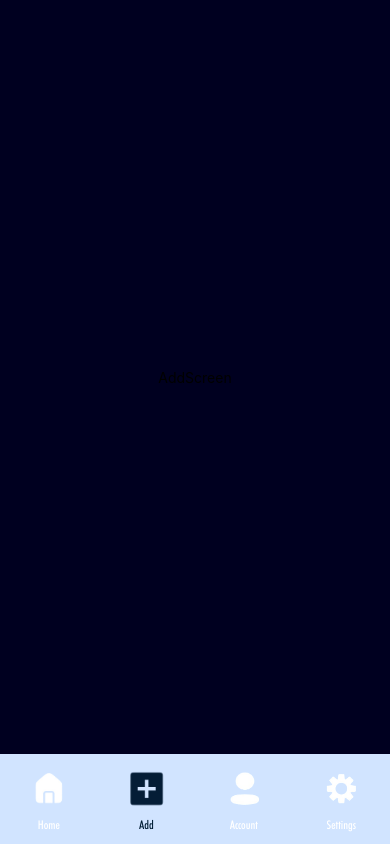
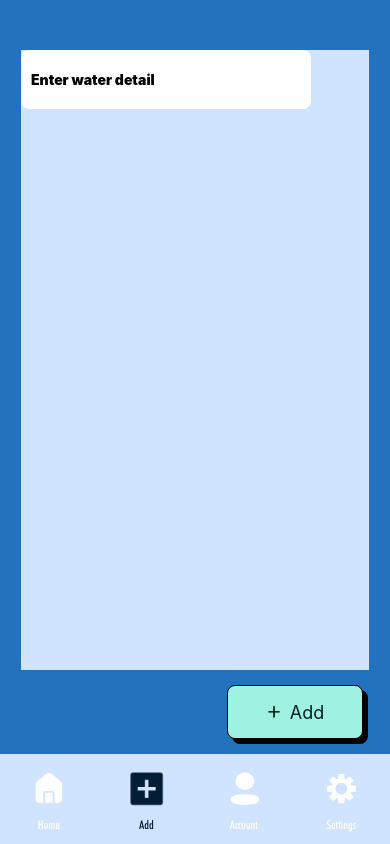
Before and after one commit to Ashadowmonarch/Water-tracker-App, a React Native app in the folder frontend/: screen /Add in a window 390 px wide. Built offline with nearby package versions, Linux system fonts and the light colour scheme; no server answers.

Commit message:
Configure adding water details

```diff
--- a/frontend/components/AddButton.jsx
+++ b/frontend/components/AddButton.jsx
@@ -1,12 +1,25 @@
 import { View, Text, Image, StyleSheet, TouchableOpacity } from "react-native";
 import React from "react";
 import * as Font from "expo-font";
+import { usePostWaterDetail } from "../services/mutations";
 
-const AddButton = () => {
+const AddButton = ({ waterName, setWaterName }) => {
+  const mutation = usePostWaterDetail();
+  const handlePress = () => {
+    mutation.mutate({ name: waterName });
+    setWaterName("");
+  };
   return (
     <View style={styles.addButtonMainContainer}>
-      <TouchableOpacity style={styles.addButton} activeOpacity={0.95}>
-        <Image source={require("../images/addLogo.png")} style={styles.image} />
+      <TouchableOpacity
+        onPress={handlePress}
+        style={styles.addButton}
+        activeOpacity={0.95}
+      >
+        <Image
+          source={require("../assets/images/addLogo.png")}
+          style={styles.image}
+        />
         <Text style={styles.addButtonText}>Add</Text>
       </TouchableOpacity>
       <View style={styles.addButtonShadow} />
@@ -19,6 +32,9 @@ export default AddButton;
 const styles = StyleSheet.create({
   addButtonMainContainer: {
     position: "relative",
+    marginLeft: 200,
+    marginTop: 30,
+    marginBottom: -20,
   },
   addButton: {
     width: 136,
--- a/frontend/screens/AddScreen.jsx
+++ b/frontend/screens/AddScreen.jsx
@@ -1,10 +1,32 @@
-import { View, Text, StyleSheet } from "react-native";
+import { View, Text, StyleSheet, TextInput } from "react-native";
+import AddButton from "../components/AddButton";
 import React from "react";
+import { useState } from "react";
 
 const AddScreen = () => {
+  const [waterName, setWaterName] = useState("");
+
+  const handleChange = (e) => {
+    setWaterName(e);
+  };
+  /**
+ *
+ *   const handlePress = () => {
+    mutation.mutate({ name: waterName });
+    setWaterName("");
+  };
+ */
   return (
     <View style={styles.addScreen}>
-      <Text>AddScreen</Text>
+      <View style={styles.formDetailsContainer}>
+        <TextInput
+          style={styles.textInput}
+          value={waterName}
+          placeholder="Enter water detail"
+          onChangeText={setWaterName} // Correctly updates state with input value
+        />
+      </View>
+      <AddButton waterName={waterName} setWaterName={setWaterName} />
     </View>
   );
 };
@@ -13,10 +35,29 @@ export default AddScreen;
 
 const styles = StyleSheet.create({
   addScreen: {
-    backgroundColor: "#000020",
+    backgroundColor: "#2272BE",
     flex: 1,
     display: "flex",
     alignItems: "center",
     justifyContent: "center",
   },
+  formDetailsContainer: {
+    backgroundColor: "#D1E4FF",
+    width: 348,
+    height: 620,
+    top: 15,
+  },
+  addButton: {
+    marginLeft: 10,
+  },
+  textInput: {
+    width: 290,
+    height: 59,
+    paddingLeft: 10,
+    backgroundColor: "#FFFFFF",
+    borderRadius: 8,
+    left: 29,
+    top: 37,
+    fontWeight: "900",
+  },
 });
--- a/frontend/services/api.jsx
+++ b/frontend/services/api.jsx
@@ -6,3 +6,7 @@ const axiosInstance = axios.create({ baseURL: BASE_URL });
 export const getAllWater = async () => {
   return (await axiosInstance.get("water/")).data;
 };
+
+export const postWaterDetail = async (data) => {
+  await axiosInstance.post("waterCreate/", data);
+};
--- a/frontend/services/mutations.jsx
+++ b/frontend/services/mutations.jsx
@@ -0,0 +1,18 @@
+import { postWaterDetail } from "./api";
+import { useMutation, useQueryClient } from "@tanstack/react-query";
+export function usePostWaterDetail() {
+  const queryClient = useQueryClient();
+  return useMutation({
+    mutationFn: postWaterDetail,
+    onMutate: () => {},
+    onSuccess: () => {},
+    onError: () => {},
+    onSettled: async (_, error) => {
+      if (error) {
+        console.log(error);
+      } else {
+        return queryClient.invalidateQueries({ queryKey: ["allWater"] });
+      }
+    },
+  });
+}
```
